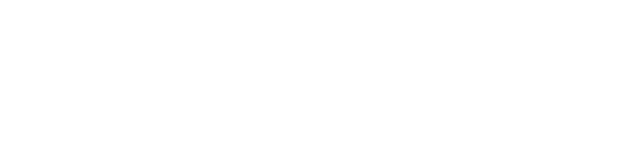
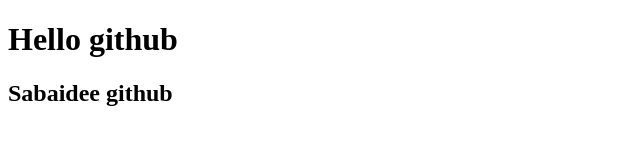
Before and after one commit to khamvin/mephp, a plain HTML site: page index.html in a window 1280 px wide. Shown: the whole page, without its empty margins (0-640 px from the left). Drawn offline with Linux system fonts and the light colour scheme.

Commit message:
2nd Commit

```diff
--- a/index.html
+++ b/index.html
@@ -7,6 +7,11 @@
     <title>Document</title>
 </head>
 <body>
+    <h1>Hello github </h1>
+    <h2>
+        Sabaidee github
+    </h2>
+
 
 </body>
 </html>
```
